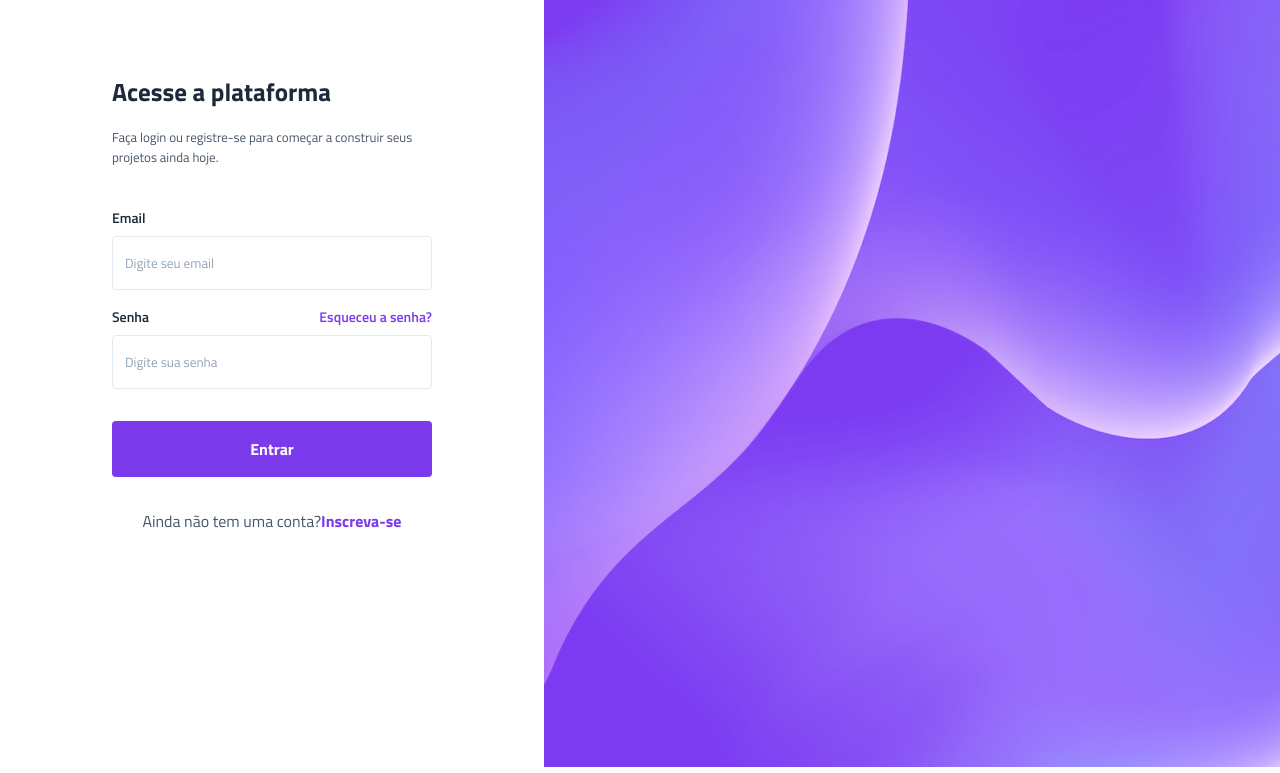
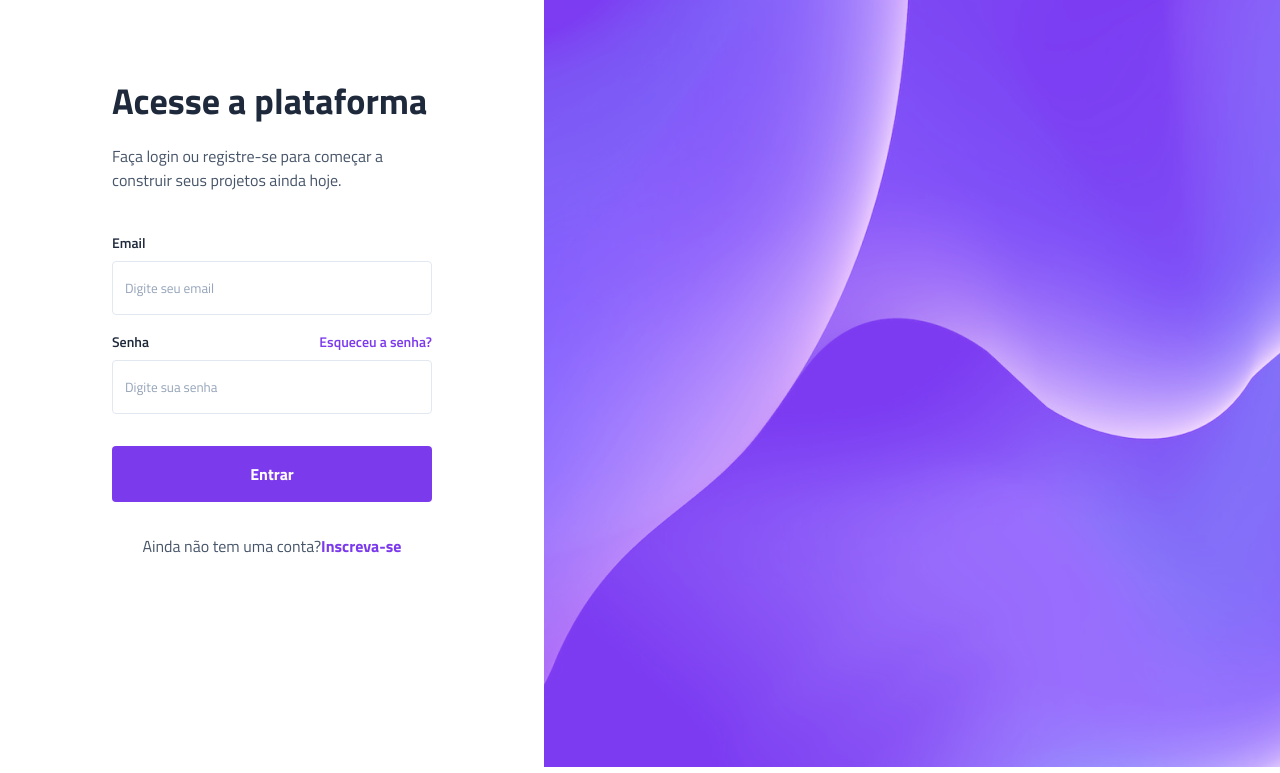
Before and after one commit to XinbinhaChan/Projeto-Vertigo, a plain HTML site: page index.html in a window 1280 px wide. Shown: the part 133-906 px from the top of the page. Drawn offline with Linux system fonts and the light colour scheme.

Commit message:
Termino das alterações do conteudo

```diff
--- a/style.css
+++ b/style.css
@@ -12,6 +12,7 @@
     --gray-400: #94a3b8;
     --gray-200: #e2e8f0;
     --purple: #7c3aed;
+    --light-purple:#9f67ff;
     --white: #fff;
 }
 
@@ -105,6 +106,12 @@ main {
     color: var(--white);
 }
 
+.login button:hover{
+    background: var(--light-purple);
+    transition: 0.3s;
+    cursor: pointer;
+}
+
 .login>p {
     display: flex;
     justify-content: center;
@@ -145,6 +152,9 @@ main {
 
     .conteudo {
         width: 100%;
+        display: flex;
+        flex-direction: column;
+        align-items: center;
     }
 
     .bg-desktop {
@@ -152,9 +162,11 @@ main {
         width: 100%;
     }
 
+    .descrição h1{
+        font-size: 2.25rem;
+    }
 
-
-
-
-
+    .descrição p{
+        font-size: 1rem;
+    }
 }
```
